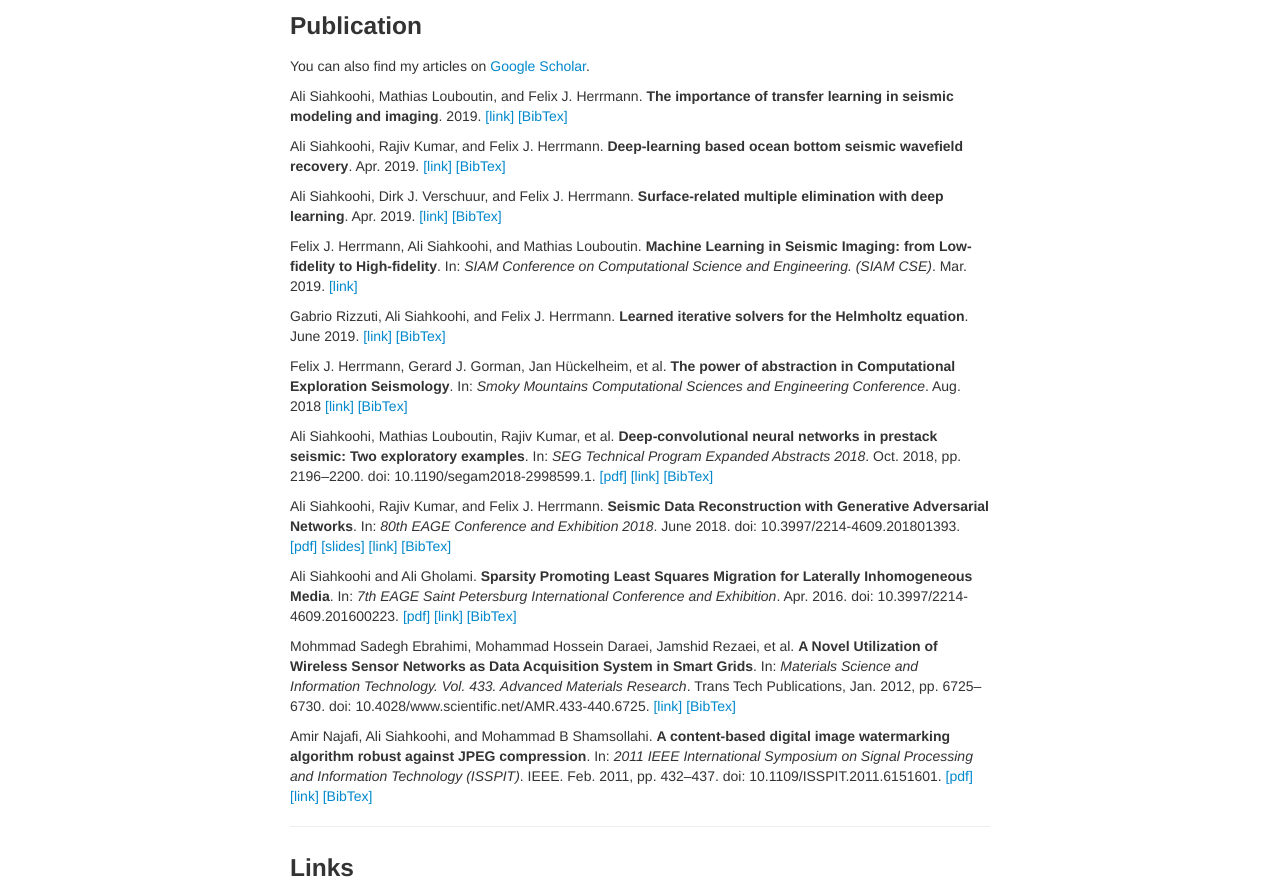
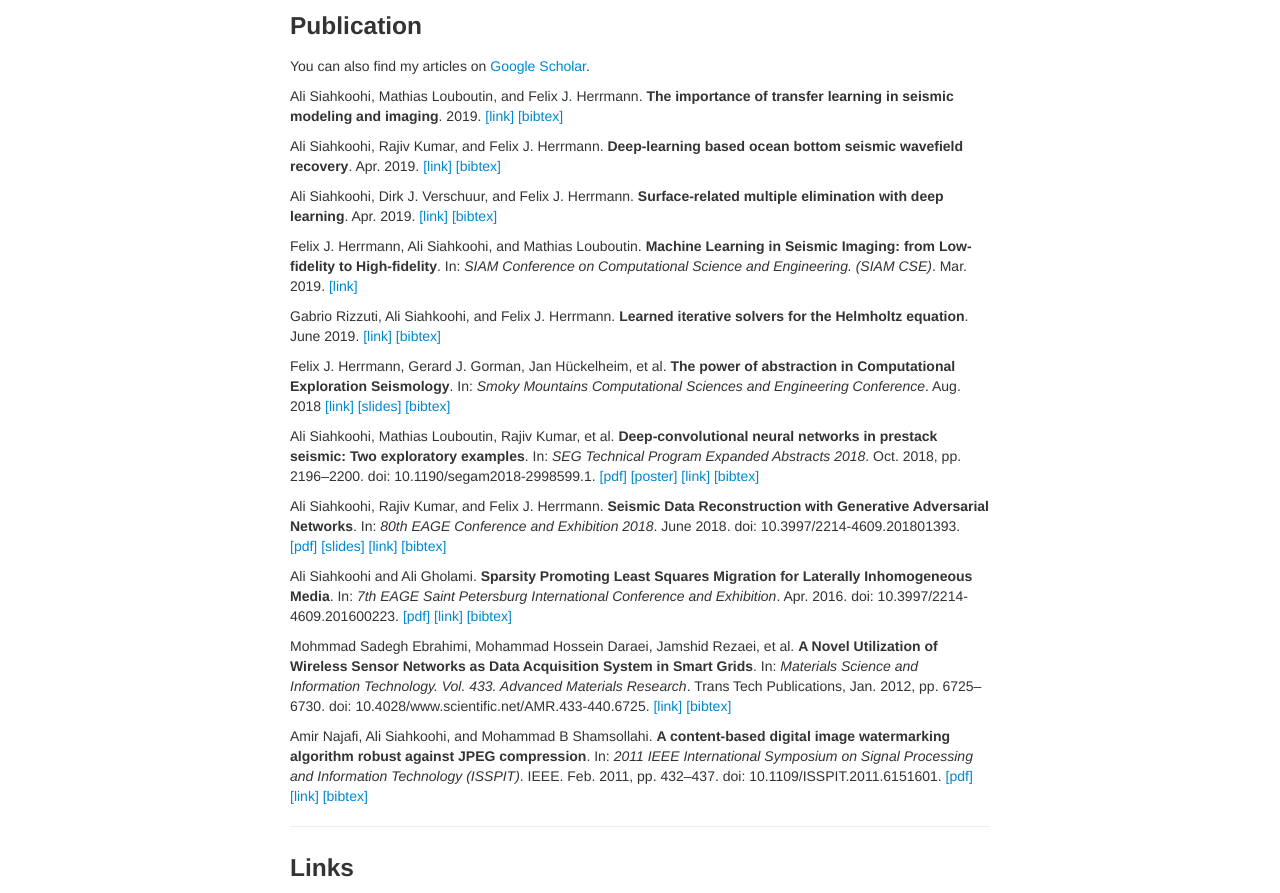
Before and after one commit to nanjekyejoannah/cs.unb.ca-jnanjeky, a Jekyll site: the page built from index.md, in a window 1280 px wide. Shown: the part 652-1545 px from the top of the page. Built offline with Jekyll 4.4.1, drawn with Linux system fonts in a browser that asks for light colours.

Commit message:
link bibtex to slim

```diff
--- a/index.md
+++ b/index.md
@@ -36,27 +36,27 @@ Here’s a link to my short [CV](https://alisiahkoohi.github.io/files/AliSiahkoo
 
 You can also find my articles on [Google Scholar](https://scholar.google.com/citations?user=sxRMqYIAAAAJ&hl=en).
 
-Ali Siahkoohi, Mathias Louboutin, and Felix J. Herrmann. **The importance of transfer learning in seismic modeling and imaging**. 2019. [[link]](https://www.slim.eos.ubc.ca/content/importance-transfer-learning-seismic-modeling-and-imaging) [[BibTex]](https://alisiahkoohi.github.io/files/siahkoohi2019transfer.bib)
+Ali Siahkoohi, Mathias Louboutin, and Felix J. Herrmann. **The importance of transfer learning in seismic modeling and imaging**. 2019. [[link]](https://www.slim.eos.ubc.ca/content/importance-transfer-learning-seismic-modeling-and-imaging) [[bibtex]](https://www.slim.eos.ubc.ca/biblio/export/bibtex/52162)
 
-Ali Siahkoohi, Rajiv Kumar, and Felix J. Herrmann. **Deep-learning based ocean bottom seismic wavefield recovery**. Apr. 2019. [[link]](https://slim.gatech.edu/content/deep-learning-based-ocean-bottom-seismic-wavefield-recovery) [[BibTex]](https://alisiahkoohi.github.io/files/siahkoohi2019dlwr.bib)
+Ali Siahkoohi, Rajiv Kumar, and Felix J. Herrmann. **Deep-learning based ocean bottom seismic wavefield recovery**. Apr. 2019. [[link]](https://slim.gatech.edu/content/deep-learning-based-ocean-bottom-seismic-wavefield-recovery) [[bibtex]](https://slim.gatech.edu/biblio/export/bibtex/6979)
 
-Ali Siahkoohi, Dirk J. Verschuur, and Felix J. Herrmann. **Surface-related multiple elimination with deep learning**. Apr. 2019. [[link]](https://slim.gatech.edu/content/surface-related-multiple-elimination-deep-learning) [[BibTex]](https://alisiahkoohi.github.io/files/siahkoohi2019srmedl.bib)
+Ali Siahkoohi, Dirk J. Verschuur, and Felix J. Herrmann. **Surface-related multiple elimination with deep learning**. Apr. 2019. [[link]](https://slim.gatech.edu/content/surface-related-multiple-elimination-deep-learning) [[bibtex]](https://slim.gatech.edu/biblio/export/bibtex/6980)
 
 Felix J. Herrmann, Ali Siahkoohi, and Mathias Louboutin. **Machine Learning in Seismic Imaging: from Low-fidelity to High-fidelity**. In: _SIAM Conference on Computational Science and Engineering. (SIAM CSE)_. Mar. 2019. [[link]](http://meetings.siam.org/sess/dsp_talk.cfm?p=95707)
 
-Gabrio Rizzuti, Ali Siahkoohi, and Felix J. Herrmann. **Learned iterative solvers for the Helmholtz equation**. June 2019. [[link]](https://slim.gatech.edu/content/learned-iterative-solvers-helmholtz-equation) [[BibTex]](https://alisiahkoohi.github.io/files/rizzuti2019EAGElis.bib)
+Gabrio Rizzuti, Ali Siahkoohi, and Felix J. Herrmann. **Learned iterative solvers for the Helmholtz equation**. June 2019. [[link]](https://slim.gatech.edu/content/learned-iterative-solvers-helmholtz-equation) [[bibtex]](https://slim.gatech.edu/biblio/export/bibtex/6736)
 
-Felix J. Herrmann, Gerard J. Gorman, Jan Hückelheim, et al. **The power of abstraction in Computational Exploration Seismology**. In: _Smoky Mountains Computational Sciences and Engineering Conference_. Aug. 2018 [[link]](https://slim.gatech.edu/content/power-abstraction-computational-exploration-seismology) [[BibTex]](https://alisiahkoohi.github.io/files/PowerAbstraction.bib)
+Felix J. Herrmann, Gerard J. Gorman, Jan Hückelheim, et al. **The power of abstraction in Computational Exploration Seismology**. In: _Smoky Mountains Computational Sciences and Engineering Conference_. Aug. 2018 [[link]](https://slim.gatech.edu/content/power-abstraction-computational-exploration-seismology) [[slides]](https://slim.gatech.edu/Publications/Public/Conferences/SMC/2018/herrmann2018SMCtpa/herrmann2018SMCtpa_pres.pdf) [[bibtex]](https://slim.gatech.edu/biblio/export/bibtex/5950)
 
-Ali Siahkoohi, Mathias Louboutin, Rajiv Kumar, et al. **Deep-convolutional neural networks in prestack seismic: Two exploratory examples**. In: _SEG Technical Program Expanded Abstracts 2018_. Oct. 2018, pp. 2196–2200. doi: 10.1190/segam2018-2998599.1. [[pdf]](https://alisiahkoohi.github.io/files/siahkoohi2018SEGcnn.pdf) [[link]](https://library.seg.org/doi/10.1190/segam2018-2998599.1) [[BibTex]](https://alisiahkoohi.github.io/files/DeepCNN_Prestack.bib)
+Ali Siahkoohi, Mathias Louboutin, Rajiv Kumar, et al. **Deep-convolutional neural networks in prestack seismic: Two exploratory examples**. In: _SEG Technical Program Expanded Abstracts 2018_. Oct. 2018, pp. 2196–2200. doi: 10.1190/segam2018-2998599.1. [[pdf]](https://slim.gatech.edu/Publications/Public/Conferences/SEG/2018/siahkoohi2018SEGcnn/siahkoohi2018SEGcnn.pdf) [[poster]](https://slim.gatech.edu/Publications/Public/Conferences/SEG/2018/siahkoohi2018SEGcnn/siahkoohi2018SEGcnn_pres.pdf) [[link]](https://library.seg.org/doi/10.1190/segam2018-2998599.1) [[bibtex]](https://slim.gatech.edu/biblio/export/bibtex/5956)
 
-Ali Siahkoohi, Rajiv Kumar, and Felix J. Herrmann. **Seismic Data Reconstruction with Generative Adversarial Networks**. In: _80th EAGE Conference and Exhibition 2018_. June 2018. doi: 10.3997/2214-4609.201801393. [[pdf]](https://alisiahkoohi.github.io/files/siahkoohi2018EAGEsdr.pdf) [[slides]](https://alisiahkoohi.github.io/files/siahkoohi2018EAGEsdr_pres.pdf) [[link]](http://www.earthdoc.org/publication/publicationdetails/?publication=92782) [[BibTex]](https://alisiahkoohi.github.io/files/GAN_Interpolation.bib)
+Ali Siahkoohi, Rajiv Kumar, and Felix J. Herrmann. **Seismic Data Reconstruction with Generative Adversarial Networks**. In: _80th EAGE Conference and Exhibition 2018_. June 2018. doi: 10.3997/2214-4609.201801393. [[pdf]](https://slim.gatech.edu/Publications/Public/Conferences/EAGE/2018/siahkoohi2018EAGEsdr/siahkoohi2018EAGEsdr.pdf) [[slides]](https://slim.gatech.edu/Publications/Public/Conferences/EAGE/2018/siahkoohi2018EAGEsdr/siahkoohi2018EAGEsdr_pres.pdf) [[link]](http://www.earthdoc.org/publication/publicationdetails/?publication=92782) [[bibtex]](https://slim.gatech.edu/biblio/export/bibtex/5961)
 
-Ali Siahkoohi and Ali Gholami. **Sparsity Promoting Least Squares Migration for Laterally Inhomogeneous Media**. In: _7th EAGE Saint Petersburg International Conference and Exhibition_. Apr. 2016. doi: 10.3997/2214-4609.201600223. [[pdf]](https://alisiahkoohi.github.io/files/84208.pdf) [[link]](http://earthdoc.eage.org/publication/publicationdetails/?publication=84208) [[BibTex]](https://alisiahkoohi.github.io/files/LSM.bib)
+Ali Siahkoohi and Ali Gholami. **Sparsity Promoting Least Squares Migration for Laterally Inhomogeneous Media**. In: _7th EAGE Saint Petersburg International Conference and Exhibition_. Apr. 2016. doi: 10.3997/2214-4609.201600223. [[pdf]](https://alisiahkoohi.github.io/files/84208.pdf) [[link]](http://earthdoc.eage.org/publication/publicationdetails/?publication=84208) [[bibtex]](https://alisiahkoohi.github.io/files/LSM.bib)
 
-Mohmmad Sadegh Ebrahimi, Mohammad Hossein Daraei, Jamshid Rezaei, et al. **A Novel Utilization of Wireless Sensor Networks as Data Acquisition System in Smart Grids**. In: _Materials Science and Information Technology. Vol. 433. Advanced Materials Research_. Trans Tech Publications, Jan. 2012, pp. 6725–6730. doi: 10.4028/www.scientific.net/AMR.433-440.6725. [[link]](https://www.scientific.net/AMR.433-440.6725) [[BibTex]](https://alisiahkoohi.github.io/files/WSN.bib)
+Mohmmad Sadegh Ebrahimi, Mohammad Hossein Daraei, Jamshid Rezaei, et al. **A Novel Utilization of Wireless Sensor Networks as Data Acquisition System in Smart Grids**. In: _Materials Science and Information Technology. Vol. 433. Advanced Materials Research_. Trans Tech Publications, Jan. 2012, pp. 6725–6730. doi: 10.4028/www.scientific.net/AMR.433-440.6725. [[link]](https://www.scientific.net/AMR.433-440.6725) [[bibtex]](https://alisiahkoohi.github.io/files/WSN.bib)
 
-Amir Najafi, Ali Siahkoohi, and Mohammad B Shamsollahi. **A content-based digital image watermarking algorithm robust against JPEG compression**. In: _2011 IEEE International Symposium on Signal Processing and Information Technology (ISSPIT)_. IEEE. Feb. 2011, pp. 432–437. doi: 10.1109/ISSPIT.2011.6151601. [[pdf]](https://alisiahkoohi.github.io/files/6151601.pdf) [[link]](https://ieeexplore.ieee.org/document/6151601/) [[BibTex]](https://alisiahkoohi.github.io/files/Watermarking.bib)
+Amir Najafi, Ali Siahkoohi, and Mohammad B Shamsollahi. **A content-based digital image watermarking algorithm robust against JPEG compression**. In: _2011 IEEE International Symposium on Signal Processing and Information Technology (ISSPIT)_. IEEE. Feb. 2011, pp. 432–437. doi: 10.1109/ISSPIT.2011.6151601. [[pdf]](https://alisiahkoohi.github.io/files/6151601.pdf) [[link]](https://ieeexplore.ieee.org/document/6151601/) [[bibtex]](https://alisiahkoohi.github.io/files/Watermarking.bib)
 
 
 
```
Also changed, not shown: 1 other file.
